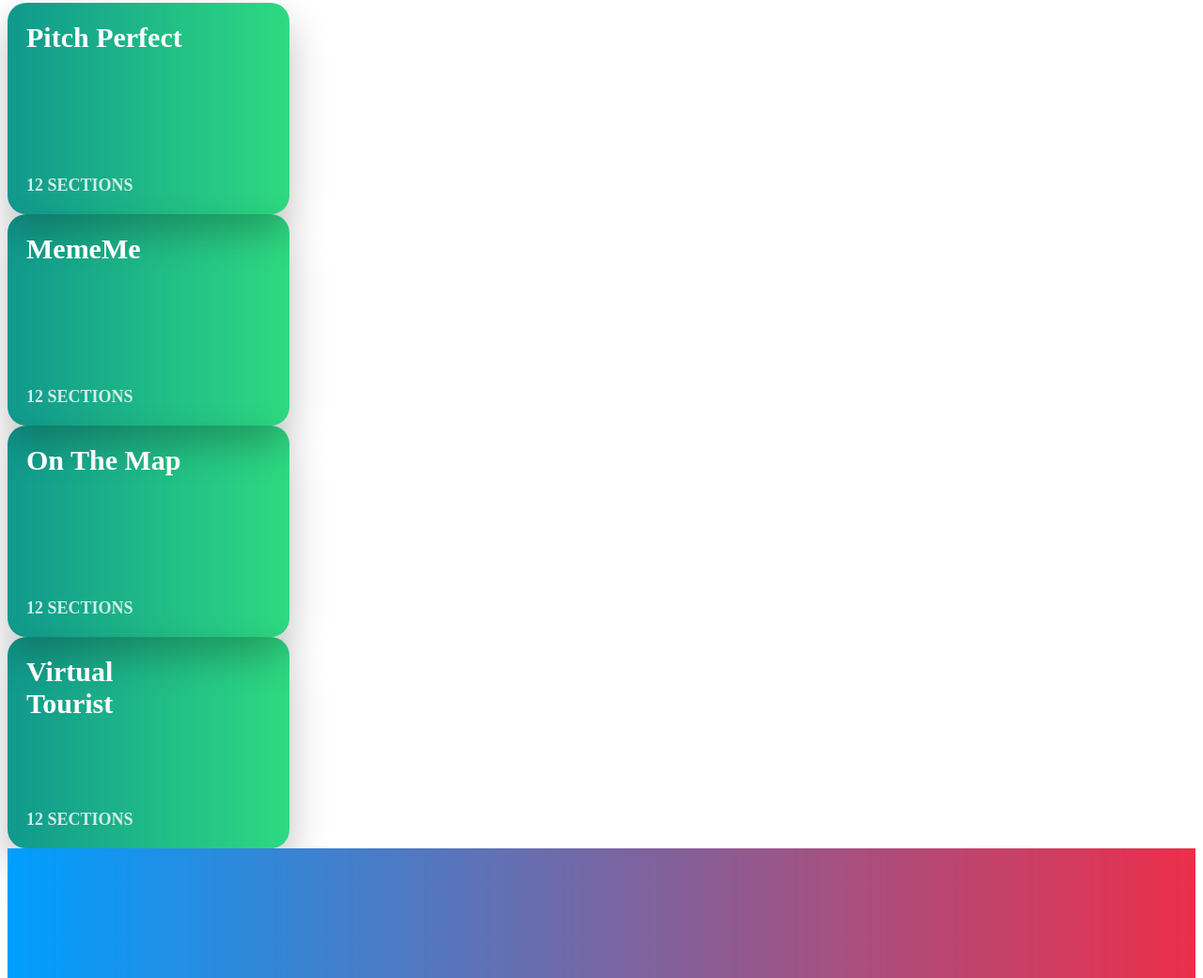
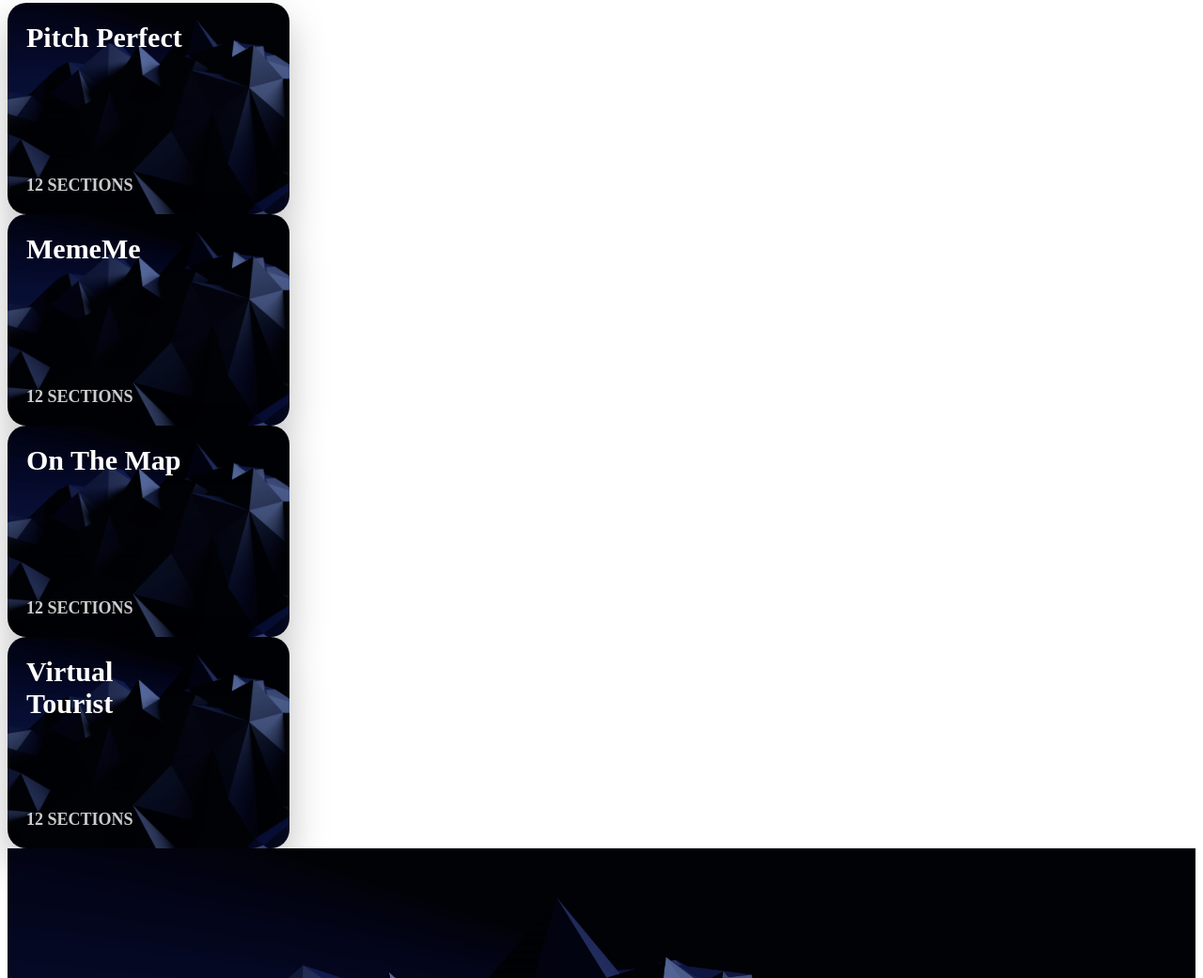
Before and after one commit to travjunt/convenient, a Gatsby site: page / in a window 1280 px wide. Shown: the part 251-1292 px from the top of the page at 94% size. Built offline with nearby package versions, Linux system fonts and the light colour scheme; Gatsby itself is replaced by a stand-in of ours.

Commit message:
fix issue with images not found

```diff
--- a/src/pages/index.js
+++ b/src/pages/index.js
@@ -52,27 +52,27 @@ const IndexPage = () => (
         <Card
           title="Pitch Perfect"
           text="12 sections"
-          image={require('../images/quepal.jpg')}
+          image={require('../images/wallpaper.jpg')}
           />
         <Card
           title="MemeMe"
           text="12 sections"
-          image={require('../images/quepal.jpg')}
+          image={require('../images/wallpaper.jpg')}
           />
         <Card
           title="On The Map"
           text="12 sections"
-          image={require('../images/quepal.jpg')}
+          image={require('../images/wallpaper.jpg')}
           />
         <Card
           title="Virtual Tourist"
           text="12 sections"
-          image={require('../images/quepal.jpg')}
+          image={require('../images/wallpaper.jpg')}
           />
       </div>
     </div>
     <Section
-      image={require('../images/bydesign.jpg')}
+      image={require('../images/wallpaper.jpg')}
       logo={require('../images/logo-react.png')}
       title="Learning React"
       text="Fill in a bunch of text here not sure yet."
```
